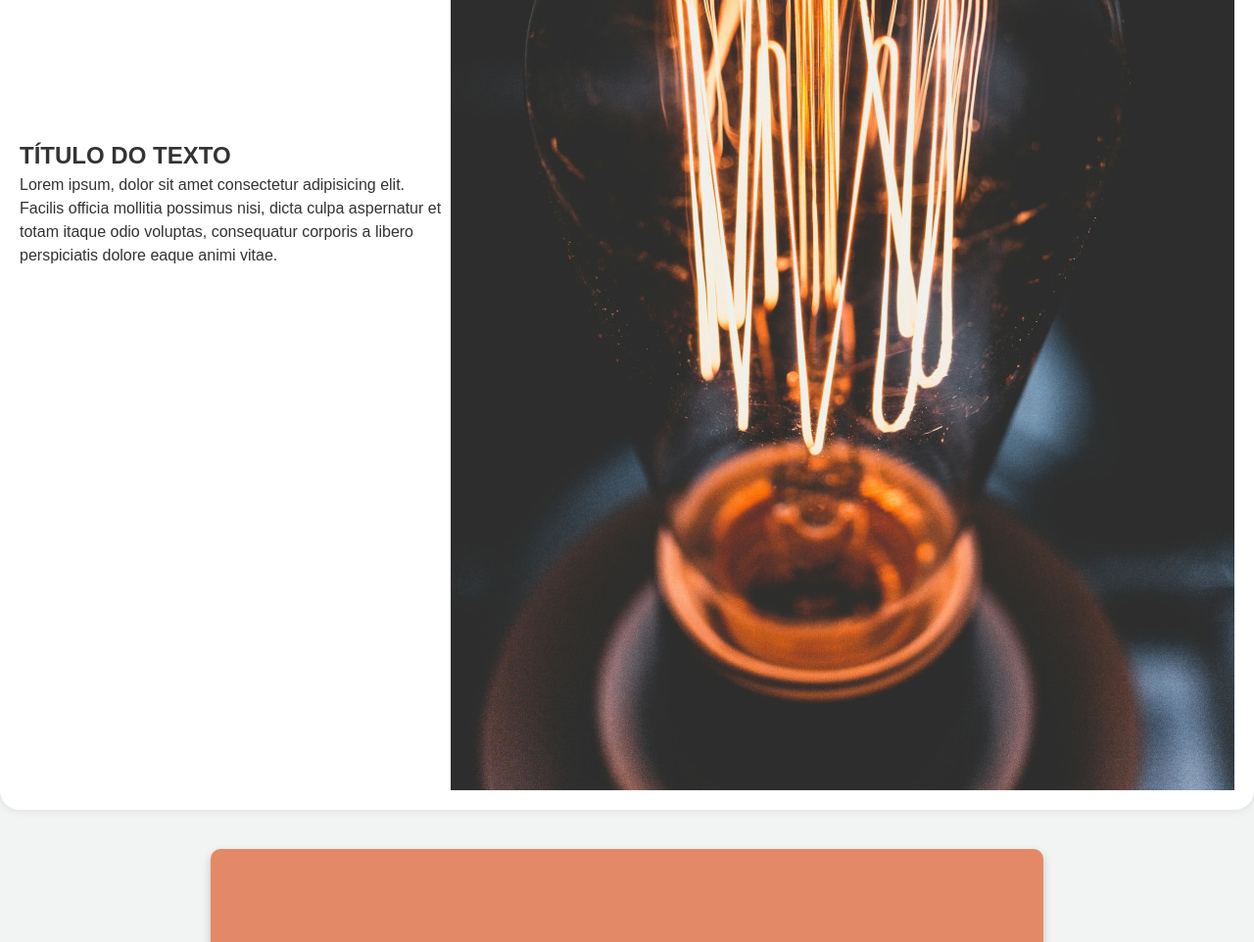
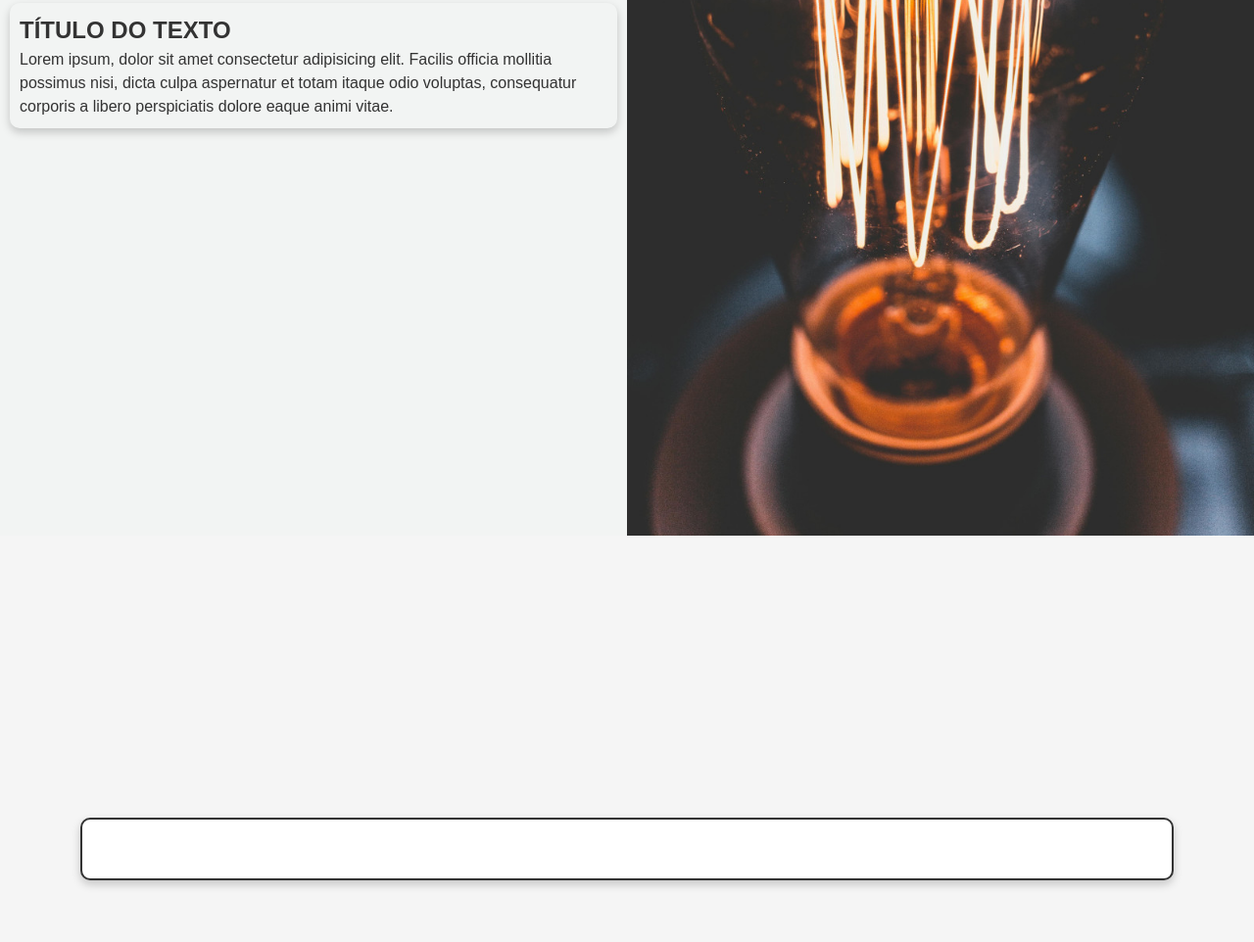
Before and after one commit to ViniciusSylva/Projeto_ODS, a plain HTML site: page index.html in a window 1280 px wide. Shown: the part 1890-2852 px from the top of the page at 98% size. Drawn offline with Linux system fonts and the light colour scheme.

Commit message:
Código atualizado

```diff
--- a/css/style.css
+++ b/css/style.css
@@ -239,33 +239,39 @@ img, video {
   display: flex; /*Coloca lado a lado*/
   justify-content: space-between; /* Forma com que eles são divididos */
   align-items: center;
-  background-color: white;
-  padding: 20px;
-  border-radius: 20px;
-  box-shadow: 0 0 10px rgba(0, 0, 0, 0.1);
 }
 
 .bloco_do_texto {
-
+    height: 90%;
+    width: 90%; /* Preenche quase todo o main */
+    border-radius: 10px;
+    padding: 10px;
+    margin: 10px;
+    box-shadow: 0 4px 10px rgba(0,0,0,0.2); /* Sombra elegante */
 }
 
-.imagem_do_texto {
-
+img.imagem_do_texto {
+  height: 50%;
+  width: 50%;
 }
 
 #calculos {
-  display: flex;
-  justify-content: center;
-  padding: 40px;
+    min-height: 80vh; /* O main ocupa 80% da altura da tela */
+    display: flex; /* Centraliza o bloco */
+    justify-content: center; /* no eixo X */
+    align-items: center; /* no eixo Y */
+    padding: 20px;
+    background-color: #f5f5f5; /* Só pra destacar a área */
 }
 
-#calculos .container_calculos {
-  width: 850px;
-  height: 850px;
-  background-color: rgb(228, 137, 103);
-  border-radius: 10px;
-  padding: 20px;
-  box-shadow: 0px 4px 10px rgba(0, 0, 0, 0.2);
+.container_calculos {
+    height: 90%;
+    width: 90%; /* Preenche quase todo o main */
+    background-color: white;
+    border: 2px solid #333;
+    border-radius: 10px;
+    padding: 30px;
+    box-shadow: 0 4px 10px rgba(0,0,0,0.2); /* Sombra elegante */
 }
 
 #foto_parallax {
--- a/index.html
+++ b/index.html
@@ -82,6 +82,9 @@
     </section>
 
     <section id="contato">
+        <div>
+            <h2 class="titulo_com_linha">CONTATO</h2>
+        </div>
 
     </section>
 
@@ -98,8 +101,6 @@
             </a>
         </div>
 
-
-
         <p>
             <a href="#topo">Ínicio</a> |
             <a href="#calculos">Jornada</a> |
```
